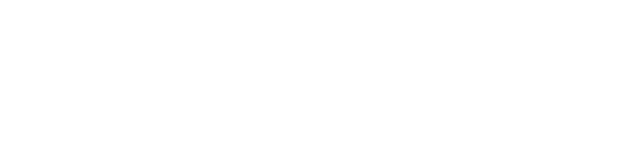
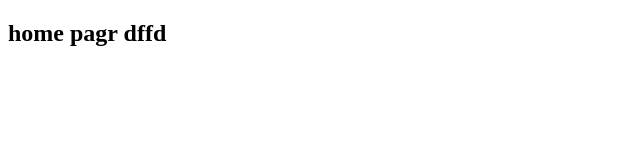
Before and after one commit to sattuji8756/pw-hindi, a plain HTML site: page index.html in a window 1280 px wide. Shown: the whole page, without its empty margins (0-640 px from the left). Drawn offline with Linux system fonts and the light colour scheme.

Commit message:
changed files

```diff
--- a/index.html
+++ b/index.html
@@ -6,6 +6,6 @@
     <title>Git-Hindi</title>
 </head>
 <body>
-
+    <h2>home pagr dffd  </h2>
 </body>
 </html>
```
Also changed, not shown: footer.html (+1 -1 lines), 1 other file.
